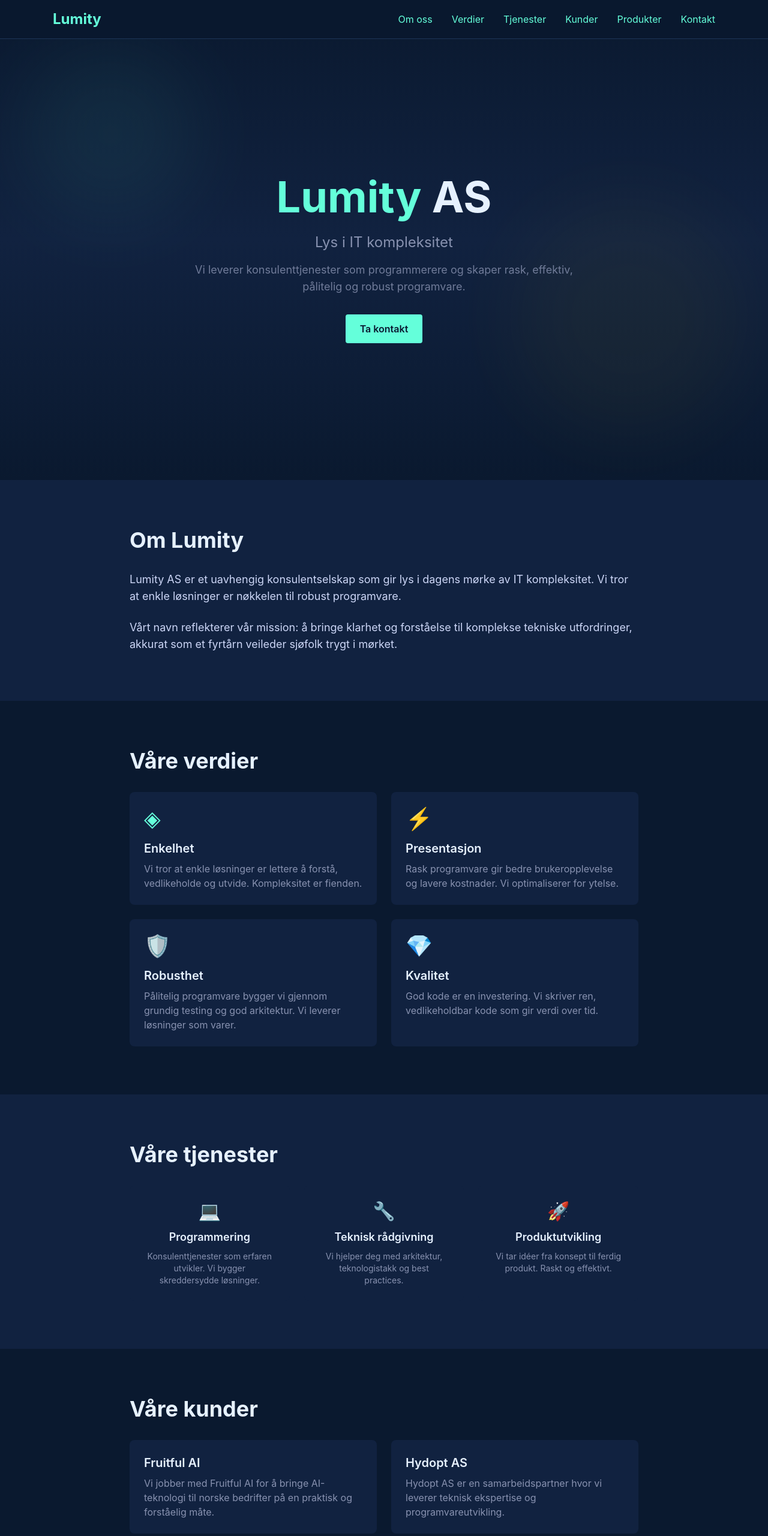
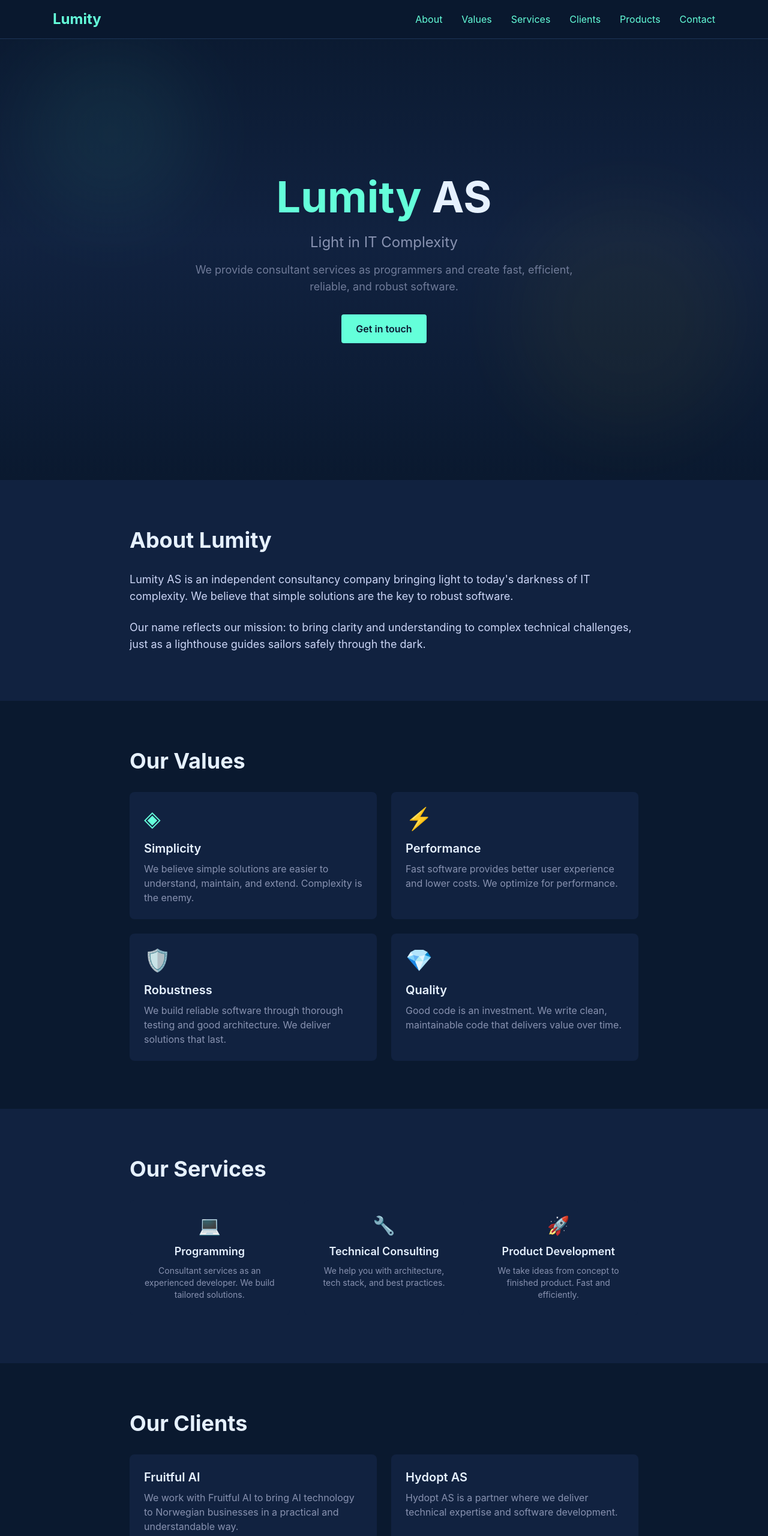
Before and after one commit to lumity-as/website, a website: page index.html in a window 1280 px wide. Shown: the top 2560 px of the page at 60% size. Drawn offline with nearby package versions, Linux system fonts and the light colour scheme; files that its build step writes are made by us from their sources.

Commit message:
Convert site to English

```diff
--- a/index.html
+++ b/index.html
@@ -1,10 +1,10 @@
 <!DOCTYPE html>
-<html lang="no">
+<html lang="en">
 <head>
   <meta charset="UTF-8">
   <meta name="viewport" content="width=device-width, initial-scale=1.0">
-  <meta name="description" content="Lumity AS - Konsulentselskap som gir lys i IT kompleksitet. Vi leverer konsulenttjenester og skaper rask, effektiv og robust programvare.">
-  <title>Lumity AS - Lys i IT kompleksitet</title>
+  <meta name="description" content="Lumity AS - Consultancy company bringing light to IT complexity. We deliver consultant services and create fast, efficient, and robust software.">
+  <title>Lumity AS - Light in IT Complexity</title>
   <link rel="stylesheet" href="dist/styles.css">
 </head>
 <body class="antialiased">
@@ -18,23 +18,23 @@
         </svg>
       </button>
       <div id="nav-links" class="hidden md:flex gap-8">
-        <a href="#about" class="link-hover">Om oss</a>
-        <a href="#values" class="link-hover">Verdier</a>
-        <a href="#services" class="link-hover">Tjenester</a>
-        <a href="#clients" class="link-hover">Kunder</a>
-        <a href="#products" class="link-hover">Produkter</a>
-        <a href="#contact" class="link-hover">Kontakt</a>
+        <a href="#about" class="link-hover">About</a>
+        <a href="#values" class="link-hover">Values</a>
+        <a href="#services" class="link-hover">Services</a>
+        <a href="#clients" class="link-hover">Clients</a>
+        <a href="#products" class="link-hover">Products</a>
+        <a href="#contact" class="link-hover">Contact</a>
       </div>
     </div>
     <!-- Mobile Menu -->
     <div id="mobile-menu" class="hidden md:hidden bg-navy-800 border-t border-navy-700">
       <div class="px-6 py-4 flex flex-col gap-4">
-        <a href="#about" class="link-hover">Om oss</a>
-        <a href="#values" class="link-hover">Verdier</a>
-        <a href="#services" class="link-hover">Tjenester</a>
-        <a href="#clients" class="link-hover">Kunder</a>
-        <a href="#products" class="link-hover">Produkter</a>
-        <a href="#contact" class="link-hover">Kontakt</a>
+        <a href="#about" class="link-hover">About</a>
+        <a href="#values" class="link-hover">Values</a>
+        <a href="#services" class="link-hover">Services</a>
+        <a href="#clients" class="link-hover">Clients</a>
+        <a href="#products" class="link-hover">Products</a>
+        <a href="#contact" class="link-hover">Contact</a>
       </div>
     </div>
   </nav>
@@ -51,27 +51,27 @@
         <span class="text-ocean-500">Lumity</span> AS
       </h1>
       <p class="text-xl md:text-2xl text-sail-300 mb-4 fade-in stagger-2">
-        Lys i IT kompleksitet
+        Light in IT Complexity
       </p>
       <p class="text-lg text-sail-300/80 max-w-2xl mx-auto mb-8 fade-in stagger-3">
-        Vi leverer konsulenttjenester som programmerere og skaper rask, effektiv, pålitelig og robust programvare.
+        We provide consultant services as programmers and create fast, efficient, reliable, and robust software.
       </p>
-      <a href="#contact" class="btn-primary fade-in stagger-4">Ta kontakt</a>
+      <a href="#contact" class="btn-primary fade-in stagger-4">Get in touch</a>
     </div>
   </section>
 
   <!-- About Section -->
   <section id="about" class="py-20 bg-navy-800">
     <div class="max-w-4xl mx-auto px-6">
-      <h2 class="section-title">Om Lumity</h2>
+      <h2 class="section-title">About Lumity</h2>
       <div class="space-y-6 text-sail-200">
         <p class="text-lg">
-          Lumity AS er et uavhengig konsulentselskap som gir lys i dagens mørke av IT kompleksitet.
-          Vi tror at enkle løsninger er nøkkelen til robust programvare.
+          Lumity AS is an independent consultancy company bringing light to today's darkness of IT complexity.
+          We believe that simple solutions are the key to robust software.
         </p>
         <p class="text-lg">
-          Vårt navn reflekterer vår mission: å bringe klarhet og forståelse til komplekse tekniske utfordringer,
-          akkurat som et fyrtårn veileder sjøfolk trygt i mørket.
+          Our name reflects our mission: to bring clarity and understanding to complex technical challenges,
+          just as a lighthouse guides sailors safely through the dark.
         </p>
       </div>
     </div>
@@ -80,37 +80,37 @@
   <!-- Values Section -->
   <section id="values" class="py-20">
     <div class="max-w-4xl mx-auto px-6">
-      <h2 class="section-title">Våre verdier</h2>
+      <h2 class="section-title">Our Values</h2>
       <div class="grid md:grid-cols-2 gap-6">
         <div class="card">
           <div class="text-ocean-500 text-4xl mb-4">◈</div>
-          <h3 class="text-xl font-semibold mb-2 text-sail-100">Enkelhet</h3>
+          <h3 class="text-xl font-semibold mb-2 text-sail-100">Simplicity</h3>
           <p class="text-sail-300">
-            Vi tror at enkle løsninger er lettere å forstå, vedlikeholde og utvide.
-            Kompleksitet er fienden.
+            We believe simple solutions are easier to understand, maintain, and extend.
+            Complexity is the enemy.
           </p>
         </div>
         <div class="card">
           <div class="text-ocean-500 text-4xl mb-4">⚡</div>
-          <h3 class="text-xl font-semibold mb-2 text-sail-100">Presentasjon</h3>
+          <h3 class="text-xl font-semibold mb-2 text-sail-100">Performance</h3>
           <p class="text-sail-300">
-            Rask programvare gir bedre brukeropplevelse og lavere kostnader.
-            Vi optimaliserer for ytelse.
+            Fast software provides better user experience and lower costs.
+            We optimize for performance.
           </p>
         </div>
         <div class="card">
           <div class="text-ocean-500 text-4xl mb-4">🛡️</div>
-          <h3 class="text-xl font-semibold mb-2 text-sail-100">Robusthet</h3>
+          <h3 class="text-xl font-semibold mb-2 text-sail-100">Robustness</h3>
           <p class="text-sail-300">
-            Pålitelig programvare bygger vi gjennom grundig testing og god arkitektur.
-            Vi leverer løsninger som varer.
+            We build reliable software through thorough testing and good architecture.
+            We deliver solutions that last.
           </p>
         </div>
         <div class="card">
           <div class="text-ocean-500 text-4xl mb-4">💎</div>
-          <h3 class="text-xl font-semibold mb-2 text-sail-100">Kvalitet</h3>
+          <h3 class="text-xl font-semibold mb-2 text-sail-100">Quality</h3>
           <p class="text-sail-300">
-            God kode er en investering. Vi skriver ren, vedlikeholdbar kode som gir verdi over tid.
+            Good code is an investment. We write clean, maintainable code that delivers value over time.
           </p>
         </div>
       </div>
@@ -120,27 +120,27 @@
   <!-- Services Section -->
   <section id="services" class="py-20 bg-navy-800">
     <div class="max-w-4xl mx-auto px-6">
-      <h2 class="section-title">Våre tjenester</h2>
+      <h2 class="section-title">Our Services</h2>
       <div class="grid md:grid-cols-3 gap-6">
         <div class="card text-center">
           <div class="text-ocean-500 text-3xl mb-3">💻</div>
-          <h3 class="text-lg font-semibold mb-2 text-sail-100">Programmering</h3>
+          <h3 class="text-lg font-semibold mb-2 text-sail-100">Programming</h3>
           <p class="text-sail-300 text-sm">
-            Konsulenttjenester som erfaren utvikler. Vi bygger skreddersydde løsninger.
+            Consultant services as an experienced developer. We build tailored solutions.
           </p>
         </div>
         <div class="card text-center">
           <div class="text-ocean-500 text-3xl mb-3">🔧</div>
-          <h3 class="text-lg font-semibold mb-2 text-sail-100">Teknisk rådgivning</h3>
+          <h3 class="text-lg font-semibold mb-2 text-sail-100">Technical Consulting</h3>
           <p class="text-sail-300 text-sm">
-            Vi hjelper deg med arkitektur, teknologistakk og best practices.
+            We help you with architecture, tech stack, and best practices.
           </p>
         </div>
         <div class="card text-center">
           <div class="text-ocean-500 text-3xl mb-3">🚀</div>
-          <h3 class="text-lg font-semibold mb-2 text-sail-100">Produktutvikling</h3>
+          <h3 class="text-lg font-semibold mb-2 text-sail-100">Product Development</h3>
           <p class="text-sail-300 text-sm">
-            Vi tar idéer fra konsept til ferdig produkt. Raskt og effektivt.
+            We take ideas from concept to finished product. Fast and efficiently.
           </p>
         </div>
       </div>
@@ -150,18 +150,18 @@
   <!-- Clients Section -->
   <section id="clients" class="py-20">
     <div class="max-w-4xl mx-auto px-6">
-      <h2 class="section-title">Våre kunder</h2>
+      <h2 class="section-title">Our Clients</h2>
       <div class="grid md:grid-cols-2 gap-6">
         <div class="card">
           <h3 class="text-xl font-semibold mb-2 text-sail-100">Fruitful AI</h3>
           <p class="text-sail-300">
-            Vi jobber med Fruitful AI for å bringe AI-teknologi til norske bedrifter på en praktisk og forståelig måte.
+            We work with Fruitful AI to bring AI technology to Norwegian businesses in a practical and understandable way.
           </p>
         </div>
         <div class="card">
           <h3 class="text-xl font-semibold mb-2 text-sail-100">Hydopt AS</h3>
           <p class="text-sail-300">
-            Hydopt AS er en samarbeidspartner hvor vi leverer teknisk ekspertise og programvareutvikling.
+            Hydopt AS is a partner where we deliver technical expertise and software development.
           </p>
         </div>
       </div>
@@ -171,17 +171,17 @@
   <!-- Products Section -->
   <section id="products" class="py-20 bg-navy-800">
     <div class="max-w-4xl mx-auto px-6">
-      <h2 class="section-title">Våre produkter</h2>
+      <h2 class="section-title">Our Products</h2>
       <div class="card">
         <div class="flex items-center justify-between flex-wrap gap-4">
           <div>
             <h3 class="text-xl font-semibold mb-2 text-sail-100">caesura.no</h3>
             <p class="text-sail-300">
-              Et av våre egne produkter. Besøk nettsiden for å lære mer.
+              One of our own products. Visit the site to learn more.
             </p>
           </div>
           <a href="https://caesura.no" target="_blank" rel="noopener noreferrer" class="btn-primary">
-            Besøk caesura.no →
+            Visit caesura.no →
           </a>
         </div>
       </div>
@@ -191,27 +191,27 @@
   <!-- Contact Section -->
   <section id="contact" class="py-20">
     <div class="max-w-2xl mx-auto px-6 text-center">
-      <h2 class="section-title">Kontakt oss</h2>
+      <h2 class="section-title">Contact Us</h2>
       <p class="text-lg text-sail-200 mb-8">
-        Trenger du hjelp med et prosjekt eller vil bare slå av en prat?
-        Vi gleder oss til å høre fra deg.
+        Need help with a project or just want to chat?
+        We look forward to hearing from you.
       </p>
       <div class="card">
         <div class="space-y-4">
           <p class="text-sail-300">
-            <span class="text-sail-100 font-medium">E-post:</span>
+            <span class="text-sail-100 font-medium">Email:</span>
             <a href="mailto:davidkleiven446@gmail.com" class="link-hover ml-2">
               davidkleiven446@gmail.com
             </a>
           </p>
           <p class="text-sail-300">
-            <span class="text-sail-100 font-medium">Organisasjonsnummer:</span>
+            <span class="text-sail-100 font-medium">Organization number:</span>
             <span class="ml-2">928 496 049</span>
           </p>
         </div>
         <div class="mt-8 pt-6 border-t border-navy-700">
           <a href="mailto:davidkleiven446@gmail.com" class="btn-primary">
-            Send oss en e-post
+            Send us an email
           </a>
         </div>
       </div>
@@ -222,7 +222,7 @@
   <footer class="py-8 bg-navy-800 border-t border-navy-700">
     <div class="max-w-4xl mx-auto px-6 text-center">
       <p class="text-sail-300">
-        © 2024 Lumity AS. Alle rettigheter reservert.
+        © 2024 Lumity AS. All rights reserved.
       </p>
     </div>
   </footer>
```
